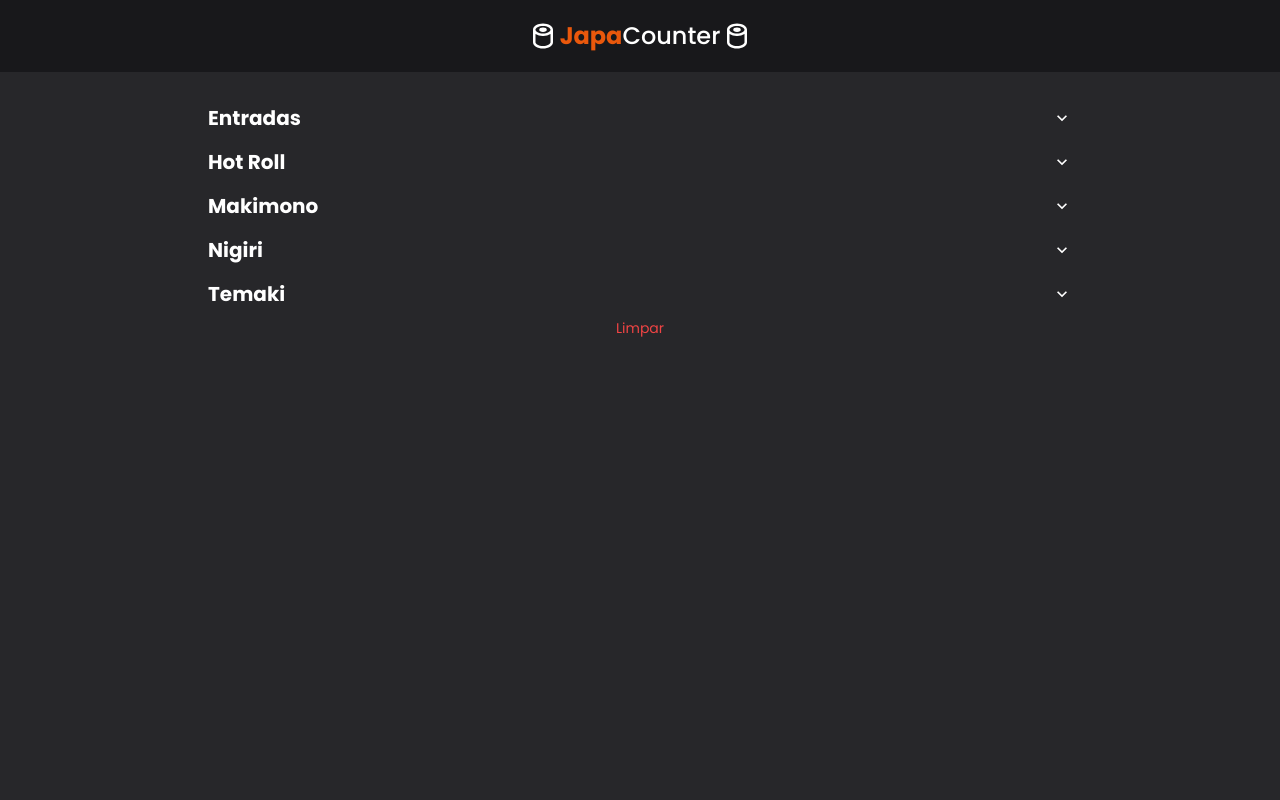
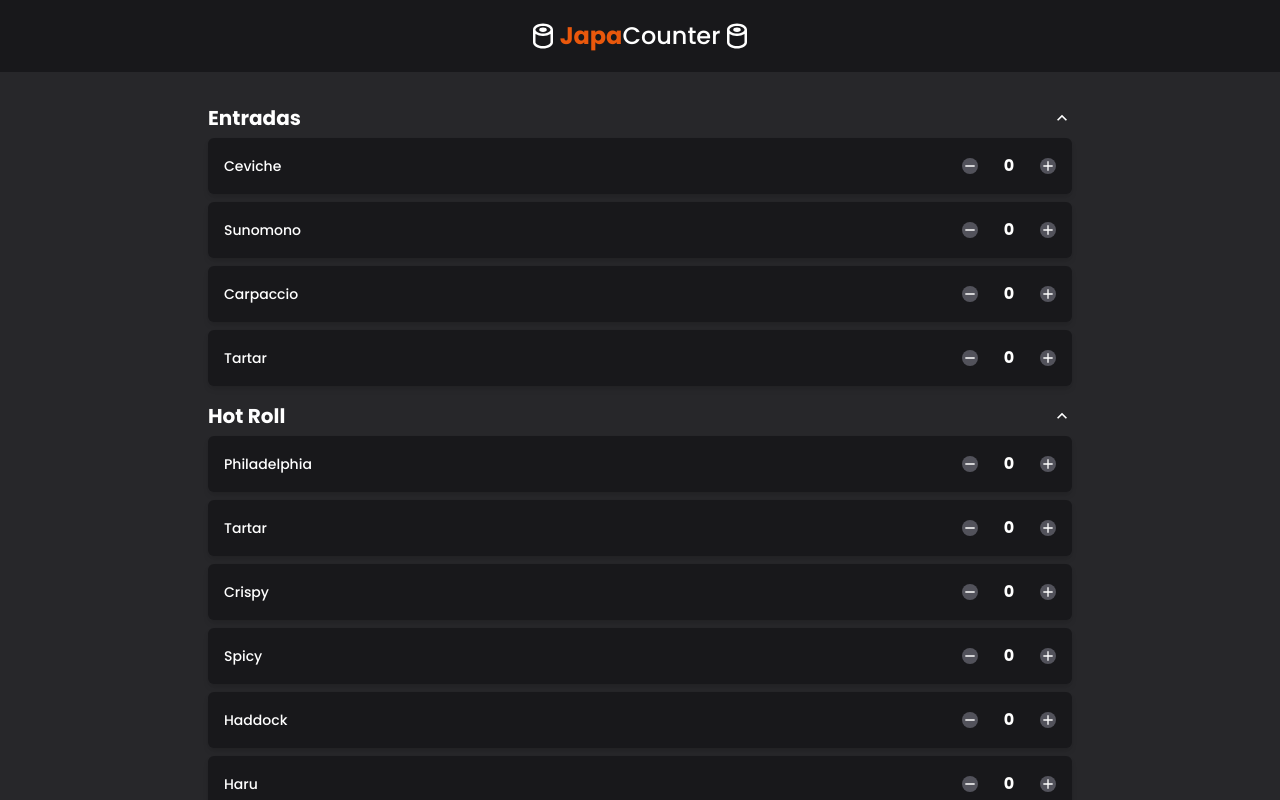
Before and after one commit to yagoramires/FoodCounter, a React (Vite) app: page / in a window 1280 px wide. Shown: the top 800 px of the page. Built offline with nearby package versions, Linux system fonts and the light colour scheme.

Commit message:
ajustes no layout

```diff
--- a/src/App.jsx
+++ b/src/App.jsx
@@ -9,6 +9,7 @@ function App() {
   return (
     <div className='App bg-zinc-800 min-h-screen text-white'>
       <Header />
+      <div className='flex flex-col justify-between items-center min-h-[calc(100vh-100px)]'>
         <FoodList />
         <button
           onClick={clearCounter}
@@ -17,6 +18,7 @@ function App() {
           Limpar
         </button>
       </div>
+    </div>
   );
 }
 
--- a/src/components/FoodList.jsx
+++ b/src/components/FoodList.jsx
@@ -16,7 +16,6 @@ const FoodList = () => {
   };
 
   const hideCategoryHandler = (categoryId) => {
-    console.log(categoryId);
     const handler = [...showCategory];
     handler[categoryId] = {
       category: handler[categoryId].category,
@@ -30,13 +29,13 @@ const FoodList = () => {
     const categoriesObject = [];
 
     categoryList.forEach((category) =>
-      categoriesObject.push({ category: category, show: false }),
+      categoriesObject.push({ category: category, show: true }),
     );
     setShowCategory(categoriesObject);
   }, []);
 
   return (
-    <ul className='flex flex-col gap-2 px-4 mt-8 max-w-[896px] mx-auto'>
+    <ul className='flex flex-col gap-2 px-4 mt-8 w-full max-w-[896px] mx-auto'>
       {categoryList?.map((category, index) => (
         <div key={index} className='flex flex-col mb-2 gap-[6px]'>
           <div className='flex justify-between items-center'>
```
Lines whose indentation alone changed are shown as unchanged.
